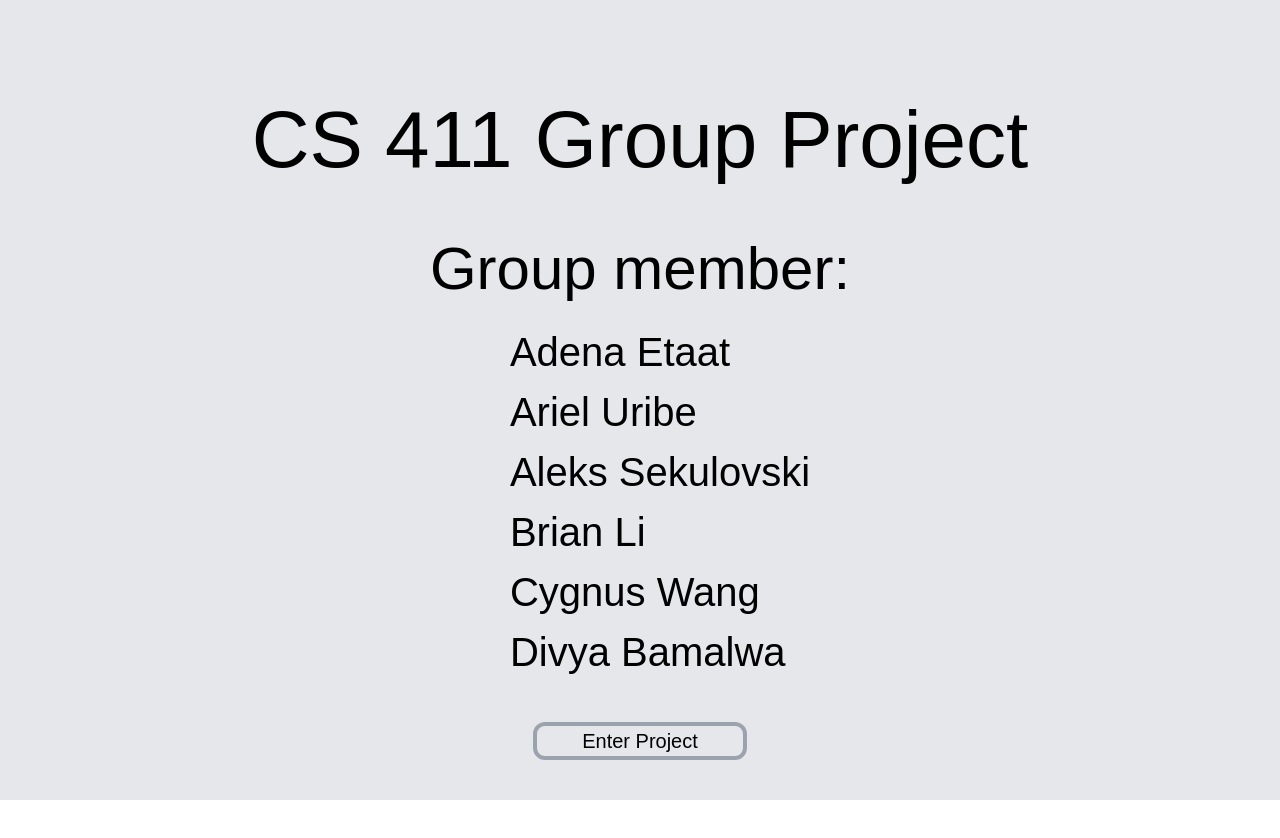
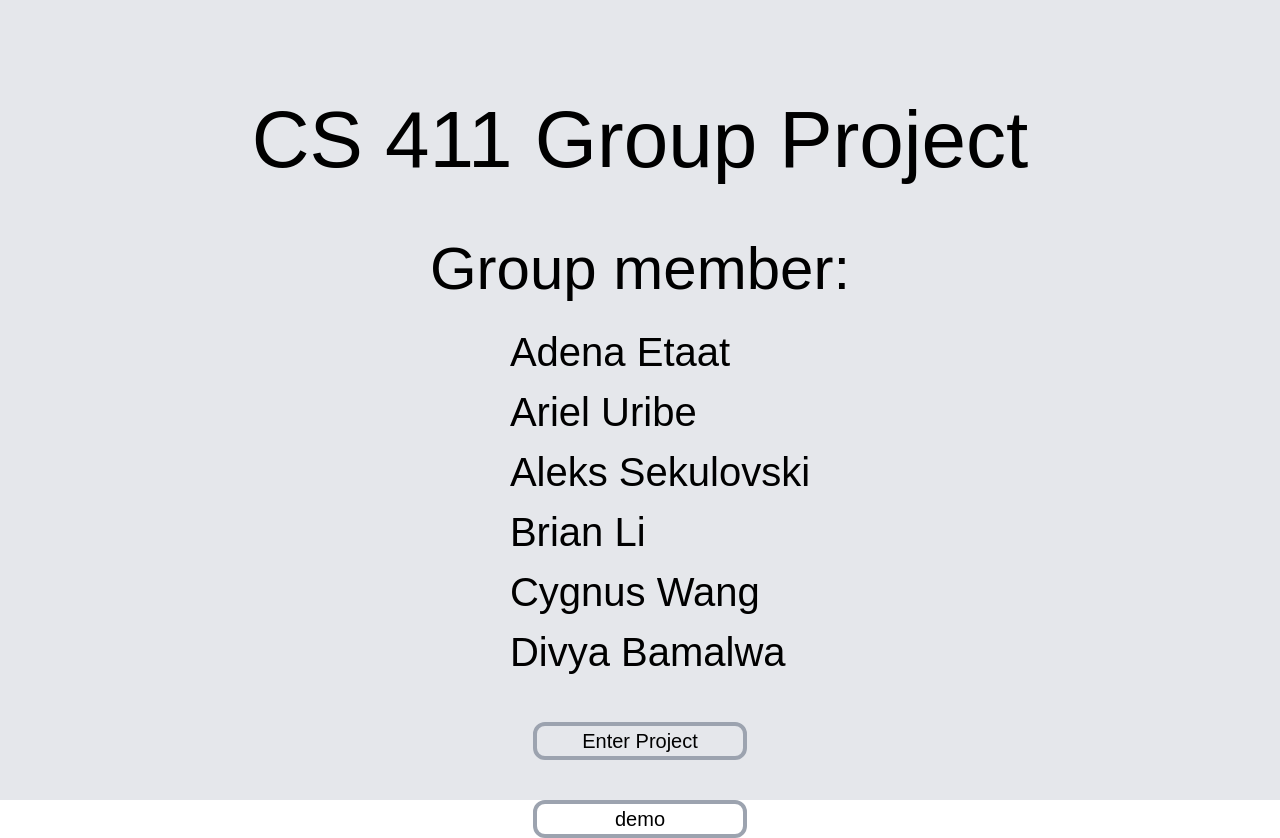
Before and after one commit to CygnusBorjigin/CS411-group-project, a React (Create React App) app in the folder project_ui/: page / in a window 1280 px wide. Before the commit the page ends 800 px from the top, so only its background shows below. Built offline with nearby package versions, Linux system fonts and the light colour scheme.

Commit message:
fixed bug during loading

```diff
--- a/project_ui/src/components/Dashboard.jsx
+++ b/project_ui/src/components/Dashboard.jsx
@@ -2,8 +2,8 @@ import axios from "axios";
 import {useEffect, useState} from "react";
 
 const Dashboard = () => {
-    const [allMovies, setAllMovies] = useState([]);
-    const [currentDisplay, setCurrentDisplay] = useState({});
+    const [allMovies, setAllMovies] = useState([{"original_title": "loading", "overview": "loading"}]);
+    const [currentDisplay, setCurrentDisplay] = useState(0);
     const fetchMovieList = () => {
         var config = {
             method: 'get',
@@ -49,6 +49,7 @@ const Dashboard = () => {
         <div className={"w-screen h-screen bg-gray-300 flex justify-center"}>
             <button className={"w-1/12 h-2/3 border-2 border-gray-700  rounded-xl my-auto mx-6 font-raleway text-[20px] font-bold hover:bg-gray-600 hover:text-white"} onClick={handleLike}>Like</button>
             <div className={"w-1/3 h-2/3 border-2 border-gray-700 rounded-xl my-auto flex flex-col justify-center font-quicksand font-bold text-[20px]"}>
+                {console.log(allMovies)}
                 <h1 className={"mb-8 text-center"}>{allMovies[currentDisplay].original_title}</h1>
                 <p className={"px-12"}>{allMovies[currentDisplay].overview}</p>
             </div>
--- a/project_ui/src/components/LandingPage.jsx
+++ b/project_ui/src/components/LandingPage.jsx
@@ -18,7 +18,9 @@ const LandingPage = () => {
                     <Link to={"/signin"} className={"mt-10 border-4 border-gray-400 w-1/6 mx-auto rounded-xl text-[20px] font-raleway hover:bg-gray-400 text-center"}>
                         Enter Project
                     </Link>
-
+                    <Link to={"/dashboard"} className={"mt-10 border-4 border-gray-400 w-1/6 mx-auto rounded-xl text-[20px] font-raleway hover:bg-gray-400 text-center"}>
+                         demo
+                    </Link>
                 </div>
             </div>
         </div>
```
